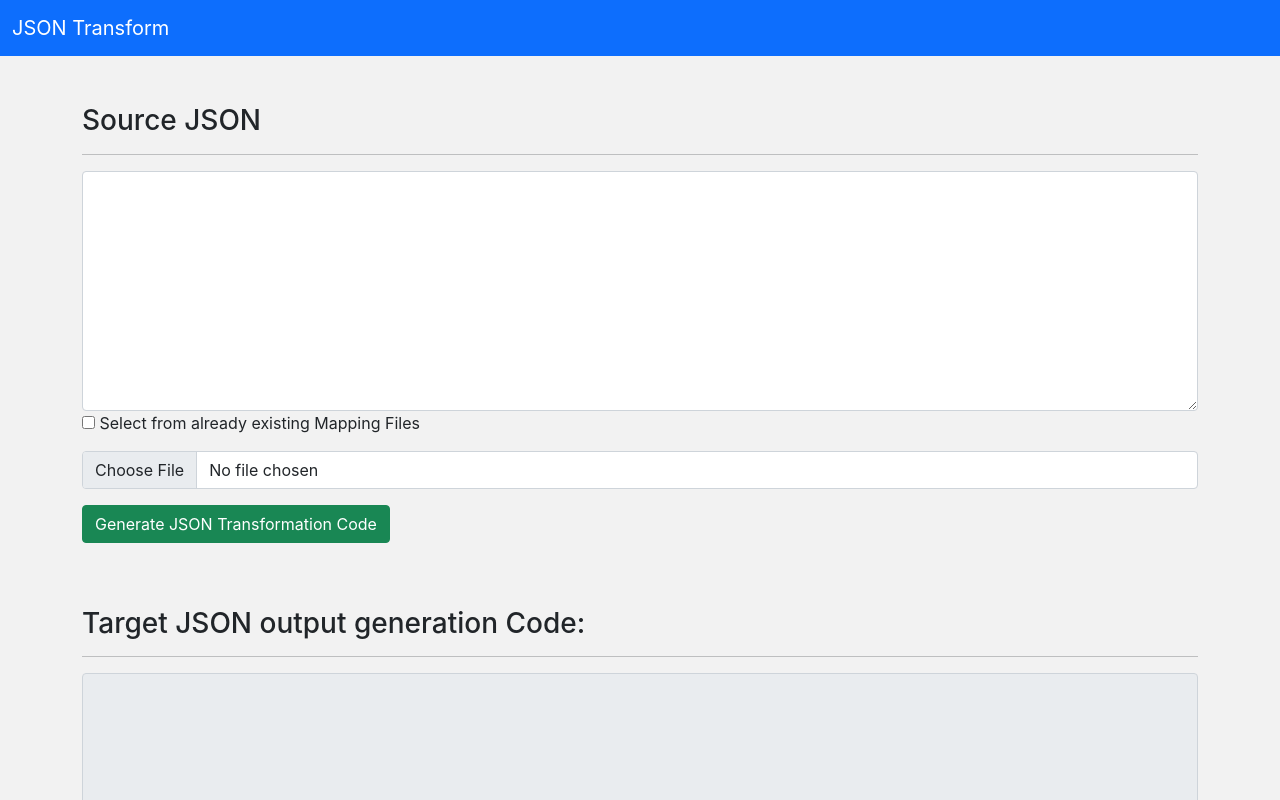
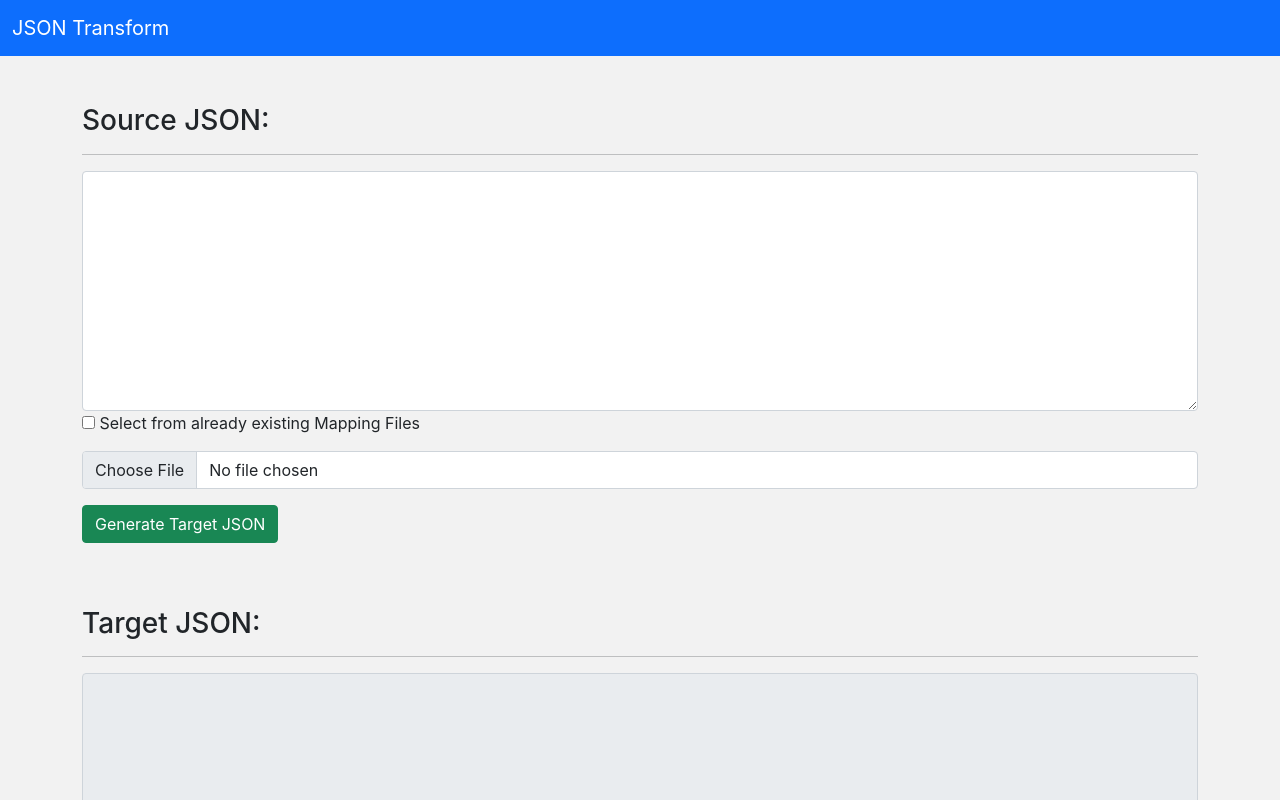
Before and after one commit to HarshaK47/JsonTransformation, a React (Create React App) app in the folder app_ui/: page / in a window 1280 px wide. Shown: the top 800 px of the page. Built offline with nearby package versions, Linux system fonts and the light colour scheme.

Commit message:
styles update

```diff
--- a/app_ui/src/components/SourceJson.js
+++ b/app_ui/src/components/SourceJson.js
@@ -14,13 +14,18 @@ export default function SourceJson() {
     console.log(textRef.current.value);
   };
 
+  const submitHandler = (e)=>{
+    e.preventDefault()
+  }
+
   return (
     <div class="container mt-5">
         <div class="row">
         <div class="col-lg-12 col-md-12 col-sm-12 col-xs-12">
-        <h3>Source JSON</h3>
+        <h3>Source JSON:</h3>
         <hr/>
 
+        <form action="" onSubmit={submitHandler}>
             <div class="form-group">
             <textarea class="form-control" style={{height:"240px"}} ref={textRef} onChange={prettyPrint}></textarea>
             </div>
@@ -50,9 +55,10 @@ export default function SourceJson() {
             </div>
 
             <div class="form-group my-3">
-        <button type="submit" id="submit-code" class="btn btn-success">Generate JSON Transformation Code</button>
+            <button type="submit" id="submit-code" class="btn btn-success">Generate Target JSON</button>
             </div>
 
+        </form>
     </div>
     </div>
     </div>
--- a/app_ui/src/components/TargetJson.js
+++ b/app_ui/src/components/TargetJson.js
@@ -7,7 +7,7 @@ export default function TargetJson() {
     <div class="container mt-5">
         <div class="row">
         <div class="col-lg-12 col-md-12 col-sm-12 col-xs-12">
-        <h3>Target JSON output generation Code:</h3>
+        <h3>Target JSON:</h3>
         <hr/>
 
         <div class="form-group">
@@ -15,7 +15,7 @@ export default function TargetJson() {
         </div>
 
         <div class="form-group my-3">
-        <button type="submit" id="submit-code" class="btn btn-success">Generate Target JSON</button>
+        <button type="submit" id="submit-code" class="btn btn-success">Download Target JSON file</button>
         </div>
 
     </div>
```
Lines whose indentation alone changed are shown as unchanged.
